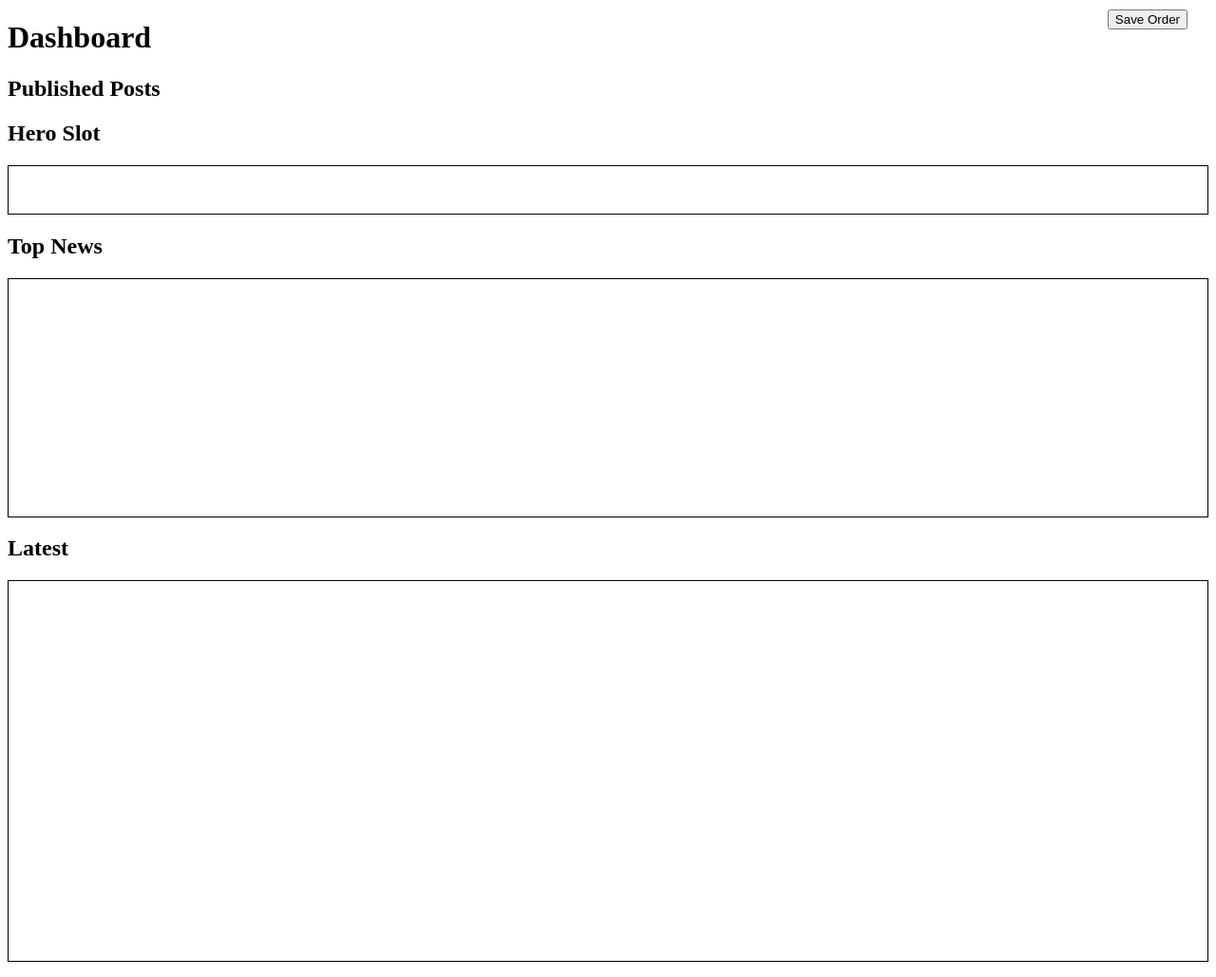
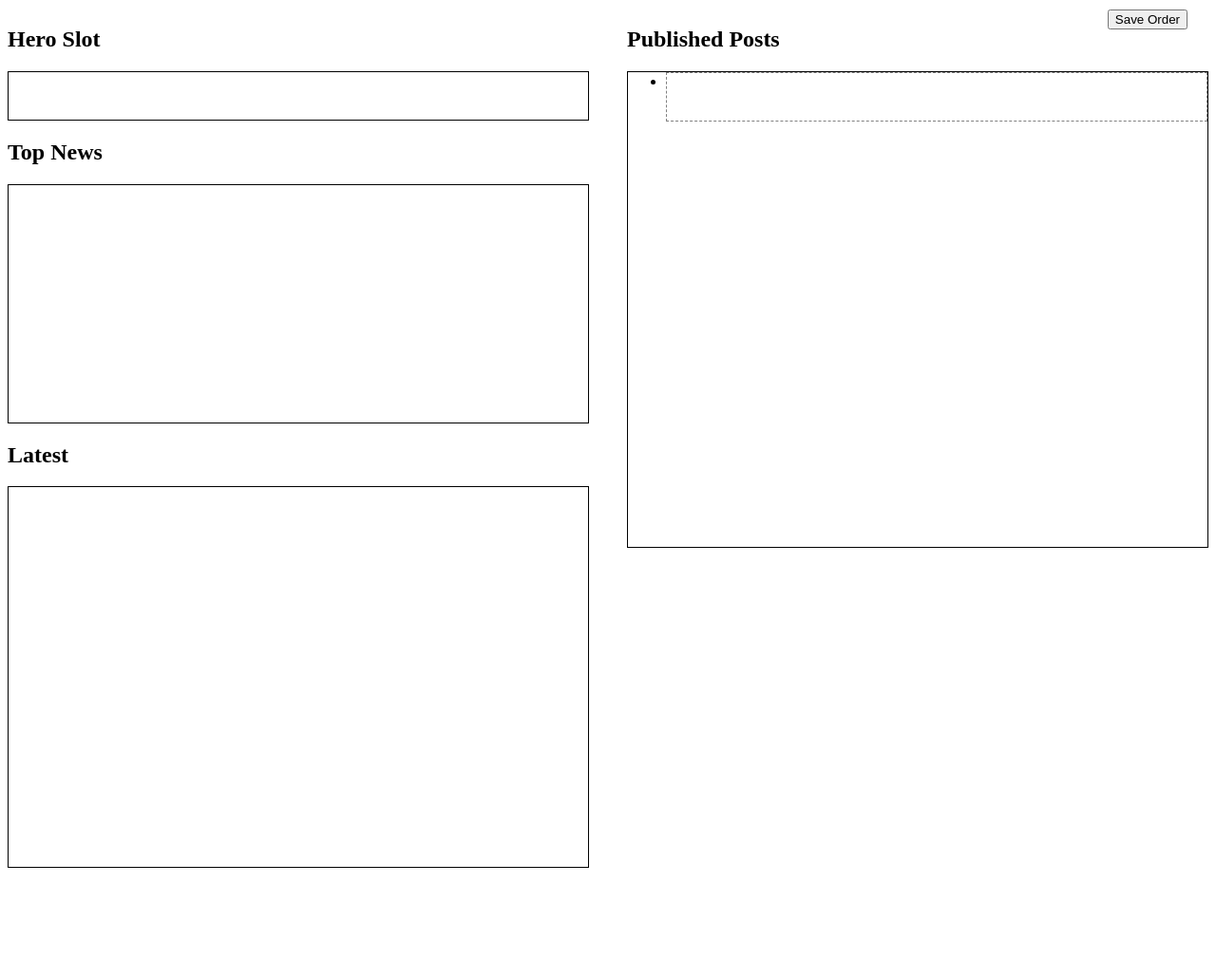
Before and after one commit to editorblitz/newsapp, a Django app: page /dashboard/ in a window 1280 px wide. Shown: the whole page at 95% size. After the commit the page ends 914 px from the top, so only its background shows below. Run offline with Django 4.2, Linux system fonts and the light colour scheme; data that the repository does not hold is empty.

Commit message:
dashboard tweaks
Changed dashboard layout to two columns
Gave published area re-droppable landing area

```diff
--- a/dashboard/static/dashboard/css/dashboard.css
+++ b/dashboard/static/dashboard/css/dashboard.css
@@ -6,3 +6,8 @@
     cursor: move;
     background-color: #f0f0f0;
 }
+
+#published-posts-list {
+    border: 1px solid black;
+    min-height: 500px; /* adjust as needed */
+}
--- a/dashboard/templates/dashboard/dashboard.html
+++ b/dashboard/templates/dashboard/dashboard.html
@@ -39,16 +39,30 @@
     drop: function(event, ui) {
         var clonedElement = ui.draggable.clone();
         clonedElement.removeClass('ui-draggable-dragging').addClass('draggable');
+
+        // If the placeholder exists in the "Published Posts" section, replace it
+        if ($(".published-placeholder", this).length) {
+            $(".published-placeholder", this).replaceWith(clonedElement);
+        } else {
             $(this).append(clonedElement);
+        }
+
+        // Check if the last post is being dragged away
+        if ($("#published-posts-list li.draggable").length === 1) {
+            $(".published-placeholder").show();
+        }
+
         ui.draggable.remove();
+
+        // Reinitialize draggable on the new item in the "Published Posts" section
         $(".published-posts .draggable").draggable({
             revert: "invalid",
             cursor: "move",
-                helper: "clone",
             connectToSortable: ".sortable"
         });
     }
 });
+
 
         $("#save-order").click(function() {
             var orderData = {
@@ -99,17 +113,9 @@
 {% endblock %}
 
 {% block content %}
-    <h1>Dashboard</h1>
-
-    <div class="published-posts">
-        <h2>Published Posts</h2>
-        <ul id="published-posts-list">
-    {% for post in published_posts %}
-        <li class="draggable draggable-post" data-post-id="{{ post.id }}">{{ post.title }}</li>
-    {% endfor %}
-        </ul>
-    </div>
-
+<div style="display: flex;">
+    <!-- Left Column -->
+    <div style="flex: 1; padding-right: 20px;">
         <div class="section" id="hero-section">
             <h2>Hero Slot</h2>
             <ul class="sortable" data-max-posts="1" style="min-height: 50px; border: 1px solid black;">
@@ -136,6 +142,22 @@
                 {% endfor %}
             </ul>
         </div>
+    </div>
+
+    <!-- Right Column -->
+    <div style="flex: 1; padding-left: 20px;">
+        <div class="published-posts">
+            <h2>Published Posts</h2>
+            <ul id="published-posts-list">
+    {% for post in published_posts %}
+    <li class="draggable draggable-post" data-post-id="{{ post.id }}">{{ post.title }}</li>
+{% endfor %}
+<li class="published-placeholder" style="min-height: 50px; border: 1px dashed gray; cursor: pointer; {% if published_posts %}display: none;{% endif %}"></li>
+
+</ul>
+        </div>
+    </div>
+</div>
 
 <button id="save-order" style="position: absolute; top: 10px; right: 30px;">Save Order</button>
 <div id="message" style="position: absolute; top: 40px; right: 30px;"></div>
```
Lines whose indentation alone changed are shown as unchanged.
